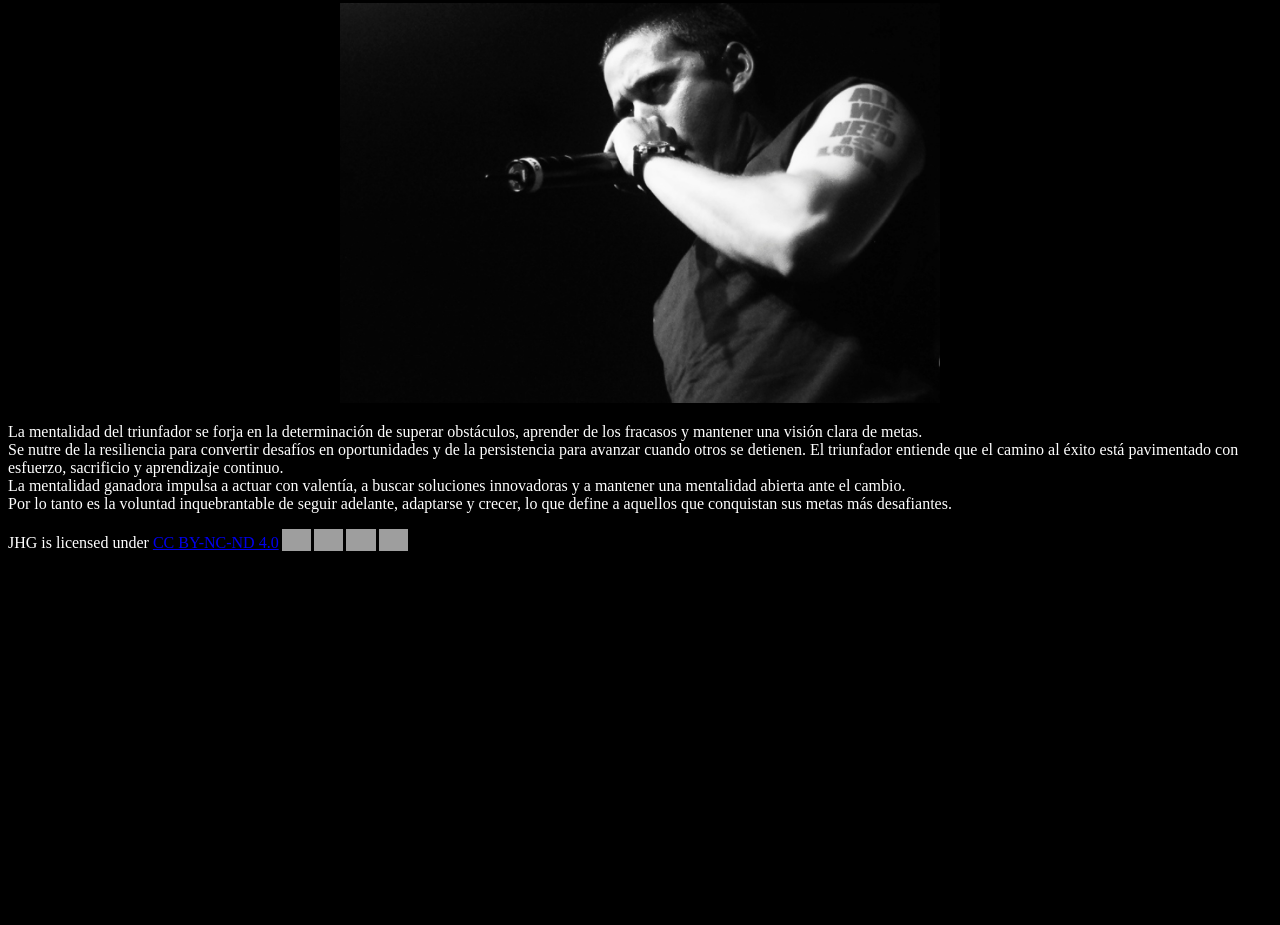
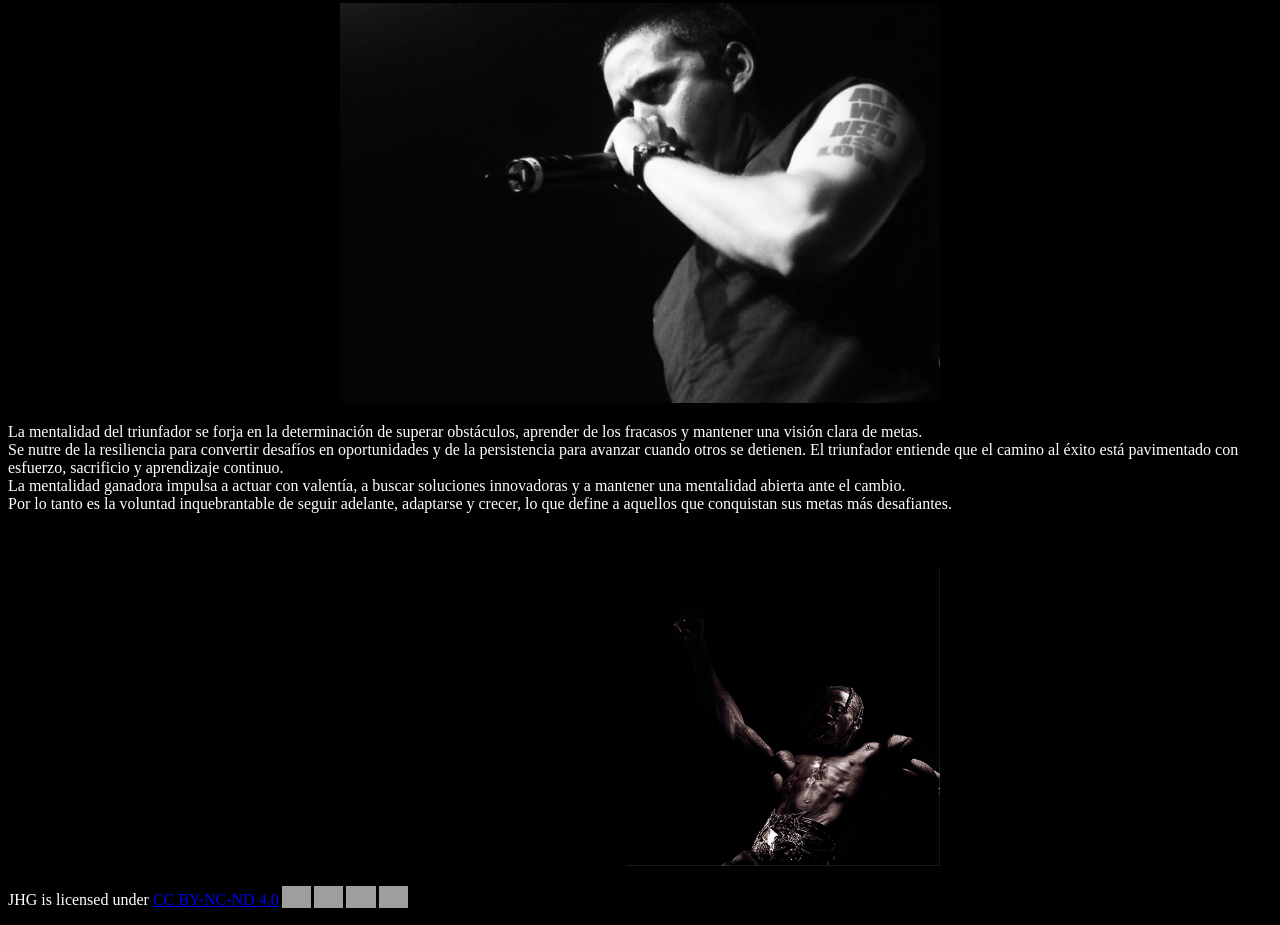
Before and after one commit to JHG0/jhg0.github.io, a plain HTML site: page index.html in a window 1280 px wide. Shown: the part 215-1140 px from the top of the page. Before the commit the page ends 800 px from the top, so only its background shows below. Drawn offline with Linux system fonts and the light colour scheme; grey boxes are pictures that could not be loaded.

Commit message:
Update index.html

```diff
--- a/index.html
+++ b/index.html
@@ -24,7 +24,9 @@
       <img src="/Imagenes/Canserbero.jpg" alt="Canserbero" width="600" >
     </center>
   <p style="text-align:left"> La mentalidad del triunfador se forja en la determinación de superar obstáculos, aprender de los fracasos y mantener una visión clara de metas. <br> Se nutre de la resiliencia para convertir desafíos en oportunidades y de la persistencia para avanzar cuando otros se detienen. El triunfador entiende que el camino al éxito está pavimentado con esfuerzo, sacrificio y aprendizaje continuo. <br> La mentalidad ganadora impulsa a actuar con valentía, a buscar soluciones innovadoras y a mantener una mentalidad abierta ante el cambio. <br> Por lo tanto es la voluntad inquebrantable de seguir adelante, adaptarse y crecer, lo que define a aquellos que conquistan sus metas más desafiantes.</p>
-
+ <center>
+      <img src="/Imagenes/juegos-olimpicos.png" alt="Utopia" width="600" >
+    </center>
 
     </body>
 
```
